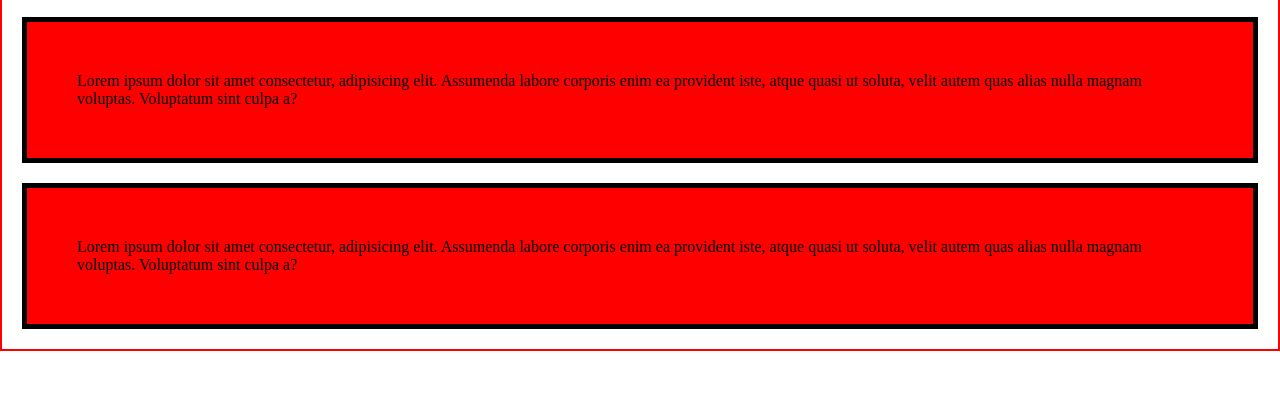
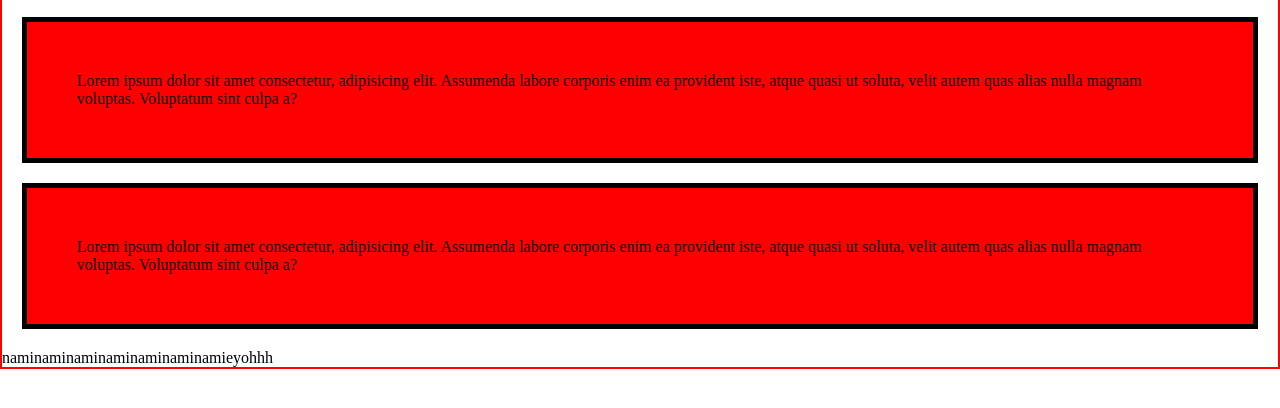
Before and after one commit to PoderosoRD/Practica-git-github, a plain HTML site: page index.html in a window 1280 px wide. Shown: the part 78-486 px from the top of the page. Drawn offline with Linux system fonts and the light colour scheme.

Commit message:
Actualizacion de index

```diff
--- a/index.html
+++ b/index.html
@@ -27,6 +27,7 @@
                 corporis enim ea provident iste, atque quasi ut soluta,
                 velit autem quas alias nulla magnam voluptas. Voluptatum sint culpa a?
             </p>
+            <p>naminaminaminaminaminaminamieyohhh</p>
         </main>
         <footer></footer>
     </body>
```
